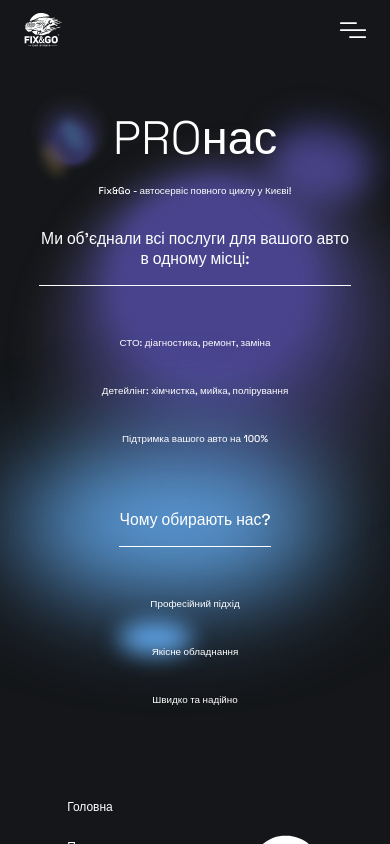
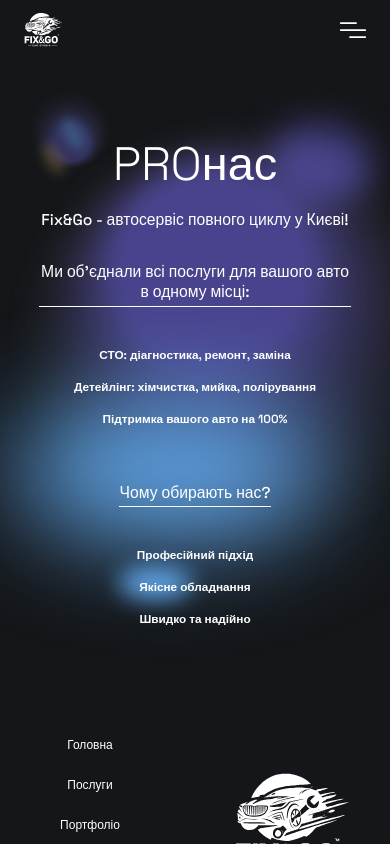
Before and after one commit to JickSuhoff/detailing-app, a React (Vite) app: page /about in a window 390 px wide. Shown: the top 844 px of the page. Built offline with nearby package versions, Linux system fonts and the light colour scheme.

Commit message:
text rewrite-4 | aboutUs text size

```diff
--- a/src/pages/AboutUsPage/aboutUsPage.module.scss
+++ b/src/pages/AboutUsPage/aboutUsPage.module.scss
@@ -1,6 +1,7 @@
 .aboutUsPage {
     width: 100%;
     height: max-content;
+    min-height: 75vh;
     display: flex;
     flex-direction: column;
     justify-content: center;
@@ -13,7 +14,7 @@
         text-align: center;
     }
     h6 {
-        font-size: calc(1.5vw + 4px);
+        font-size: calc(3vw + 4px);
         font-weight: 500;
         text-align: center;
         margin: 0 0 3rem 0;
@@ -51,12 +52,15 @@
 
 @media (max-width: 1024px) {
     .aboutUsPage {
+        h3 {
+            padding: 0 0 1rem 0;
+        }
         .infoBox {
             flex-direction: column;
             width: 100%;
             p {
                 max-width: fit-content;
-                height: 5rem;
+                height: 3rem;
             }
         }
     }
@@ -67,7 +71,7 @@
             margin: 1rem 0;
         }
         h3 {
-            padding: 0 0 1rem 0;
+            padding: 0 0 0.2rem 0;
             font-size: calc(3vw + 4px);
             max-width: 80%;
             text-align: center;
@@ -75,7 +79,9 @@
         .infoBox {
             margin: 0 0 2rem 0;
             p {
-                height: 3rem;
+                height: 2rem;
+                font-size: calc(2vw + 4px);
+                font-weight: 600;
             }
         }
     }
```
